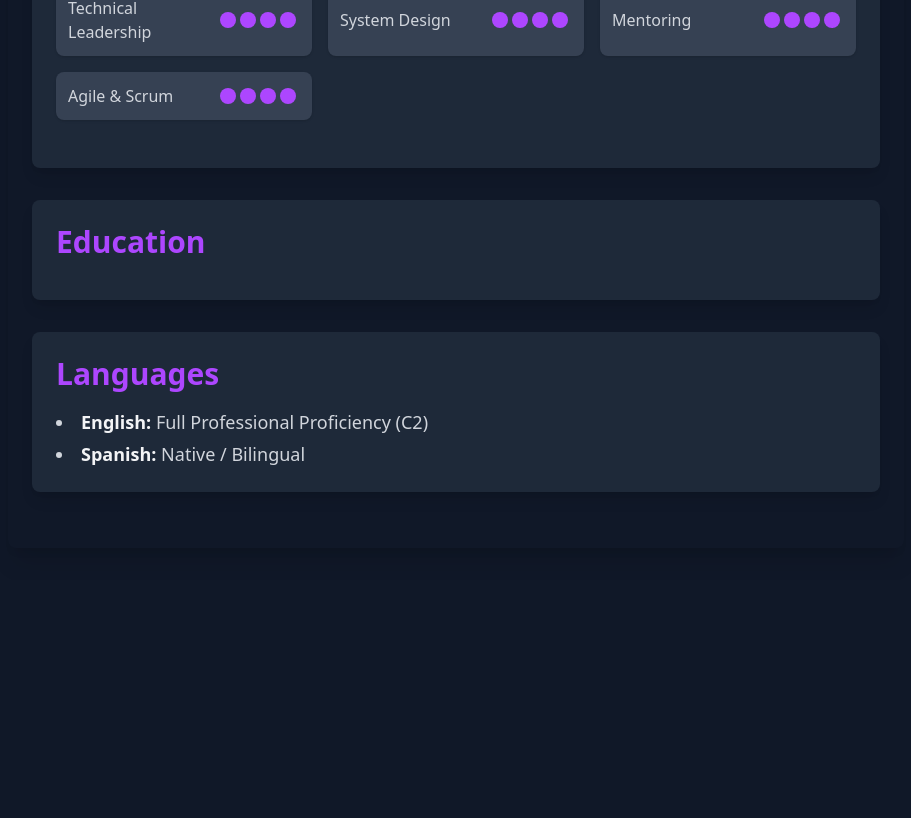
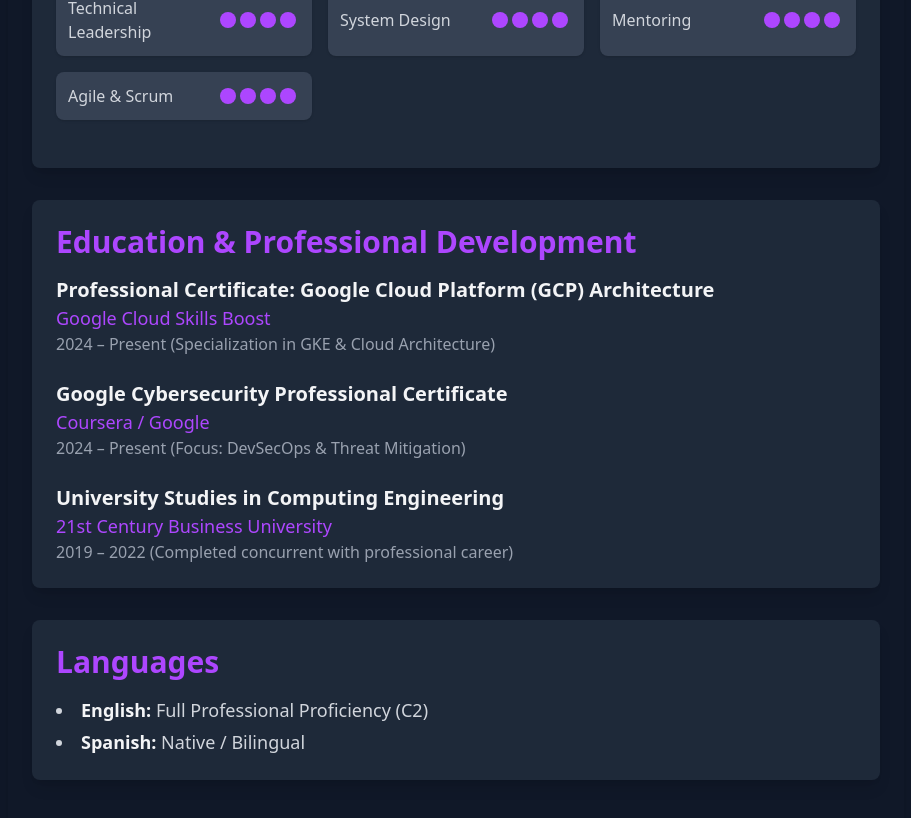
Before and after one commit to Loui-Molina/Curriculum, a Next.js app: page / in a window 1280 px wide. Shown: the part 3468-4286 px from the top of the page, without its empty margins (184-1095 px from the left). Before the commit the page ends 4048 px from the top, so only its background shows below. Built offline with nearby package versions, Linux system fonts and the light colour scheme.

Commit message:
Refactor Education component to handle multiple items

```diff
--- a/src/components/education.tsx
+++ b/src/components/education.tsx
@@ -1,21 +1,27 @@
 import React from 'react';
 
+interface EducationItem {
+    degree: string;
+    university: string;
+    dates: string;
+}
+
 interface EducationProps {
-    education: {
-        degree: string;
-        university: string;
-        dates: string;
-    };
+    education: EducationItem[];
 }
 
 const Education: React.FC<EducationProps> = ({education}) => {
     return (
         <section className="mb-8 p-6 bg-gray-800 rounded-lg shadow-lg">
-            <h2 className="text-3xl font-semibold text-purple-500 mb-4">Education</h2>
-            <div className="text-gray-300">
-                <h3 className="text-xl font-semibold text-gray-100">{education.degree}</h3>
-                <p className="text-purple-500 text-lg">{education.university}</p>
-                <p className="text-gray-400">{education.dates}</p>
+            <h2 className="text-3xl font-semibold text-purple-500 mb-4">Education & Professional Development</h2>
+            <div className="space-y-6">
+                {education.map((item, index) => (
+                    <div key={index} className="experience-item">
+                        <h3 className="text-xl font-semibold text-gray-100">{item.degree}</h3>
+                        <p className="text-purple-500 text-lg">{item.university}</p>
+                        <p className="text-gray-400">{item.dates}</p>
+                    </div>
+                ))}
             </div>
         </section>
     );
```
